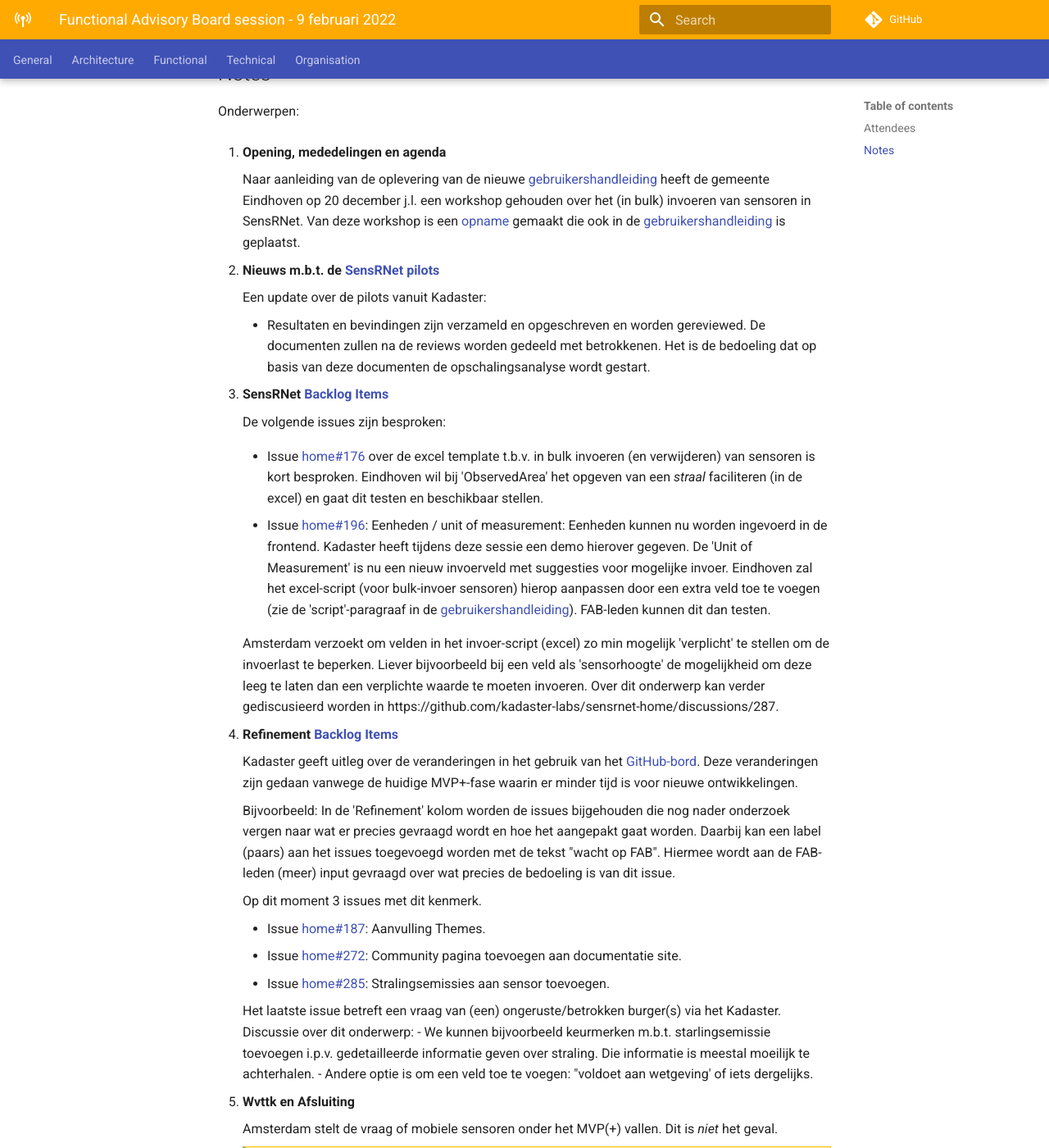
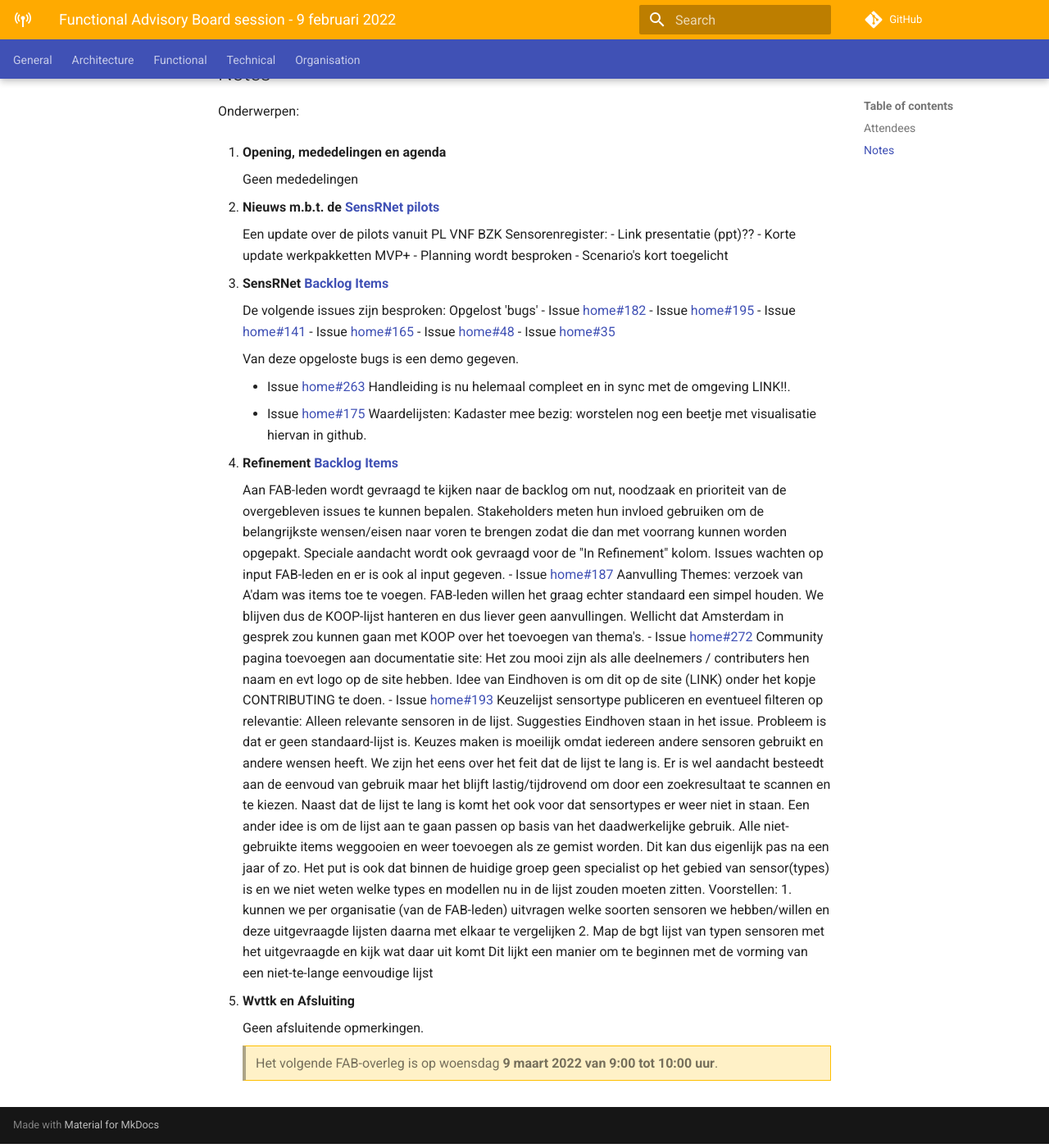
Before and after one commit to kadaster-labs/sensrnet-home, an MkDocs documentation site: the page built from docs/notes/2022-02-09-FAB-notes.md, in a window 1280 px wide and 1400 px high, scrolled down 631 px. Shown: the whole window at 82% size. Built offline with MkDocs 1.6.1 and Material for MkDocs 9.7.7, drawn with Linux system fonts in a browser that asks for light colours; comment, search, counter and statistics services are not loaded; some of the changed text lies outside the part shown.

Commit message:
Update 2022-02-09-FAB-notes.md

```diff
--- a/docs/notes/2022-02-09-FAB-notes.md
+++ b/docs/notes/2022-02-09-FAB-notes.md
@@ -10,10 +10,10 @@ De notes van het [Functional Advisory Board](../FAB.md).
 
 _(in alfabetische volgorde)_
 
-- Gemeente Amsterdam
-- Gemeente Eindhoven
-- Gemeente Helmond
-- Gemeente Tilburg
+- v Gemeente Den Bosch
+- v Gemeente Eindhoven
+- v Gemeente Helmond
+- PL VNG BZK?
 - Kadaster (initiator)
 
 ## Notes
@@ -22,45 +22,49 @@ Onderwerpen:
 
 1. **Opening, mededelingen en agenda**
 
-     Naar aanleiding van de oplevering van de nieuwe [gebruikershandleiding](https://kadaster-labs.github.io/sensrnet-home/UserManualNL/) heeft de gemeente Eindhoven op 20 december j.l. een workshop gehouden over het (in bulk) invoeren van sensoren in SensRNet. Van deze workshop is een [opname](https://youtu.be/CvgTUXexfT4Ee) gemaakt die ook in de [gebruikershandleiding](https://kadaster-labs.github.io/sensrnet-home/UserManualNL/#instructievideo) is geplaatst.
+     Geen mededelingen
 
 2. **Nieuws m.b.t. de [SensRNet pilots](https://kadaster-labs.github.io/sensrnet-home/Pilots/)**
 
-     Een update over de pilots vanuit Kadaster:
-
-     - Resultaten en bevindingen zijn verzameld en opgeschreven en worden gereviewed. De documenten zullen na de reviews worden gedeeld met betrokkenen. Het is de bedoeling dat op basis van deze documenten de opschalingsanalyse wordt gestart.
-
+     Een update over de pilots vanuit PL VNF BZK Sensorenregister:
+     - Link presentatie (ppt)??
+     - Korte update werkpakketten MVP+
+     - Planning wordt besproken
+     - Scenario's kort toegelicht
 
 3. **SensRNet [Backlog Items](https://github.com/orgs/kadaster-labs/projects/1)**
 
      De volgende issues zijn besproken:
+     Opgelost 'bugs'
+     - Issue [home#182](https://github.com/kadaster-labs/sensrnet-home/issues/182)
+     - Issue [home#195](https://github.com/kadaster-labs/sensrnet-home/issues/195)
+     - Issue [home#141](https://github.com/kadaster-labs/sensrnet-home/issues/141)
+     - Issue [home#165](https://github.com/kadaster-labs/sensrnet-home/issues/165)
+     - Issue [home#48](https://github.com/kadaster-labs/sensrnet-home/issues/48)
+     - Issue [home#35](https://github.com/kadaster-labs/sensrnet-home/issues/35)
 
-     - Issue [home#176](https://github.com/kadaster-labs/sensrnet-home/issues/176) over de excel template t.b.v. in bulk invoeren (en verwijderen) van sensoren is kort besproken.
-       Eindhoven wil bij 'ObservedArea' het opgeven van een _straal_ faciliteren (in de excel) en gaat dit testen en beschikbaar stellen.
+     Van deze opgeloste bugs is een demo gegeven.
 
-     - Issue [home#196](https://github.com/kadaster-labs/sensrnet-home/issues/196): Eenheden / unit of measurement:
-       Eenheden kunnen nu worden ingevoerd in de frontend. Kadaster heeft tijdens deze sessie een demo hierover gegeven. De 'Unit of Measurement' is nu een nieuw invoerveld met suggesties voor mogelijke invoer. Eindhoven zal het excel-script (voor bulk-invoer sensoren) hierop aanpassen door een extra veld toe te voegen (zie de 'script'-paragraaf in de [gebruikershandleiding](https://kadaster-labs.github.io/sensrnet-home/UserManualNL/#script)). FAB-leden kunnen dit dan testen.
-
-       Amsterdam verzoekt om velden in het invoer-script (excel) zo min mogelijk 'verplicht' te stellen om de invoerlast te beperken. Liever bijvoorbeeld bij een veld als 'sensorhoogte' de mogelijkheid om deze leeg te laten dan een verplichte waarde te moeten invoeren. Over dit onderwerp kan verder gediscusieerd worden in https://github.com/kadaster-labs/sensrnet-home/discussions/287.
+     - Issue [home#263](https://github.com/kadaster-labs/sensrnet-home/issues/263) Handleiding is nu helemaal compleet en in sync met de omgeving LINK!!.
+     - Issue [home#175](https://github.com/kadaster-labs/sensrnet-home/issues/175) Waardelijsten: Kadaster mee bezig: worstelen nog een beetje met visualisatie hiervan in github.
 
 4. **Refinement [Backlog Items](https://github.com/orgs/kadaster-labs/projects/1)**
 
-     Kadaster geeft uitleg over de veranderingen in het gebruik van het [GitHub-bord](https://github.com/orgs/kadaster-labs/projects/1). Deze veranderingen zijn gedaan vanwege de huidige MVP+-fase waarin er minder tijd is voor nieuwe ontwikkelingen.
-
-     Bijvoorbeeld: In de 'Refinement' kolom worden de issues bijgehouden die nog nader onderzoek vergen naar wat er precies gevraagd wordt en hoe het aangepakt gaat worden. Daarbij kan een label (paars) aan het issues toegevoegd worden met de tekst "wacht op FAB". Hiermee wordt aan de FAB-leden (meer) input gevraagd over wat precies de bedoeling is van dit issue.
-
-     Op dit moment 3 issues met dit kenmerk.
-
-     - Issue [home#187](https://github.com/kadaster-labs/sensrnet-home/issues/187): Aanvulling Themes.
-     - Issue [home#272](https://github.com/kadaster-labs/sensrnet-home/issues/272): Community pagina toevoegen aan documentatie site.
-     - Issue [home#285](https://github.com/kadaster-labs/sensrnet-home/issues/285): Stralingsemissies aan sensor toevoegen.
-
-     Het laatste issue betreft een vraag van (een) ongeruste/betrokken burger(s) via het Kadaster. Discussie over dit onderwerp:
-     - We kunnen bijvoorbeeld keurmerken m.b.t. starlingsemissie toevoegen i.p.v. gedetailleerde informatie geven over straling. Die informatie is meestal moeilijk te achterhalen.
-     - Andere optie is om een veld toe te voegen: "voldoet aan wetgeving' of iets dergelijks.
+     Aan FAB-leden wordt gevraagd te kijken naar de backlog om nut, noodzaak en prioriteit van de overgebleven issues te kunnen bepalen. Stakeholders meten hun invloed gebruiken om de belangrijkste wensen/eisen naar voren te brengen zodat die dan met voorrang kunnen worden opgepakt.
+     Speciale aandacht wordt ook gevraagd voor de "In Refinement" kolom. Issues wachten op input FAB-leden en er is ook al input gegeven.
+     - Issue [home#187](https://github.com/kadaster-labs/sensrnet-home/issues/187) Aanvulling Themes: verzoek van A'dam was items toe te voegen. FAB-leden willen het graag echter standaard een simpel houden. We blijven dus de KOOP-lijst hanteren en dus liever geen aanvullingen. Wellicht dat Amsterdam in gesprek zou kunnen gaan met KOOP over het toevoegen van thema's.
+     - Issue [home#272](https://github.com/kadaster-labs/sensrnet-home/issues/272) Community pagina toevoegen aan documentatie site:
+       Het zou mooi zijn als alle deelnemers / contributers hen naam en evt logo op de site hebben. Idee van Eindhoven is om dit op de site (LINK) onder het kopje CONTRIBUTING te doen.
+     - Issue [home#193](https://github.com/kadaster-labs/sensrnet-home/issues/193) Keuzelijst sensortype publiceren en eventueel filteren op relevantie:
+       Alleen relevante sensoren in de lijst. Suggesties Eindhoven staan in het issue.
+       Probleem is dat er geen standaard-lijst is. Keuzes maken is moeilijk omdat iedereen andere sensoren gebruikt en andere wensen heeft. We zijn het eens over het feit dat de lijst te lang is. Er is wel aandacht besteedt aan de eenvoud van gebruik maar het blijft lastig/tijdrovend om door een zoekresultaat te scannen en te kiezen. Naast dat de lijst te lang is komt het ook voor dat sensortypes er weer niet in staan.
+       Een ander idee is om de lijst aan te gaan passen op basis van het daadwerkelijke gebruik. Alle niet-gebruikte items weggooien en weer toevoegen als ze gemist worden. Dit kan dus eigenlijk pas na een jaar of zo. Het put is ook dat binnen de huidige groep geen specialist op het gebied van sensor(types) is en we niet weten welke types en modellen nu in de lijst zouden moeten zitten. Voorstellen:
+       1. kunnen we per organisatie (van de FAB-leden) uitvragen welke soorten sensoren we hebben/willen en deze uitgevraagde lijsten daarna met elkaar te vergelijken
+       2. Map de bgt lijst van typen sensoren met het uitgevraagde en kijk wat daar uit komt
+       Dit lijkt een manier om te beginnen met de vorming van een niet-te-lange eenvoudige lijst
 
 5. **Wvttk en Afsluiting**
 
-     Amsterdam stelt de vraag of mobiele sensoren onder het MVP(+) vallen. Dit is _niet_ het geval.
+     Geen afsluitende opmerkingen.
 
      > Het volgende FAB-overleg is op woensdag **9 maart 2022 van 9:00 tot 10:00 uur**.
```
